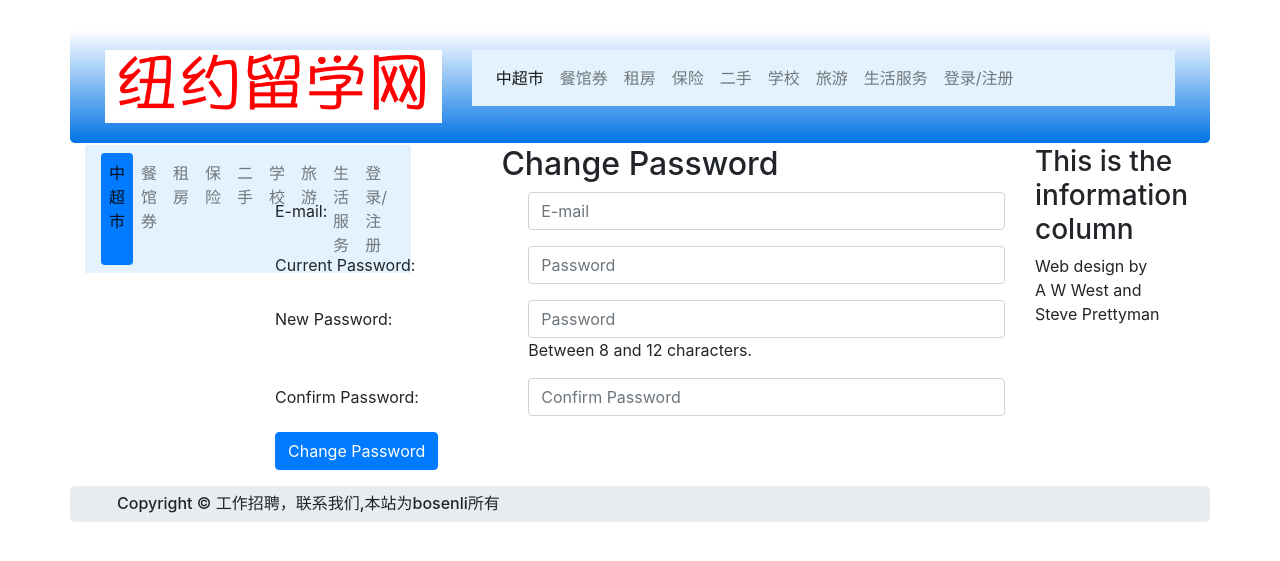
After one commit to bosenli/ecommerce, a PHP site: page /change-password.php in a window 1280 px wide. The commit adds this page. Shown: the top 561 px of the page. Run offline with PHP 8.4, Linux system fonts and the light colour scheme.

Commit message:
adding all existing files

```diff
--- /dev/null
+++ b/change-password.php
@@ -0,0 +1,95 @@
+<!DOCTYPE html>
+<html lang="en">
+<head>
+<?php include('head.php');?>
+    <script src="verify.js"></script>
+    </head>
+
+<body>
+<div class="container" style="margin-top:30px">
+<!-- Header Section -->
+<header class="jumbotron text-center row col-sm-14"
+style="margin-bottom:2px; background:linear-gradient(white, #0073e6); padding:20px;">
+  <?php include('header.php'); ?>
+</header>
+<!-- Body Section -->
+  <div class="row" style="padding-left: 0px;">
+<!-- Left-side Column Menu Section -->
+  <nav class="col-sm-2">
+      <ul class="nav nav-pills flex-column">
+		<?php include('nav.php'); ?>
+      </ul>
+  </nav>
+  <!-- Validate Input -->
+  <?php
+  if ($_SERVER['REQUEST_METHOD'] == 'POST') {
+   require('process-change-password.php');
+  } // End of the main Submit conditional.
+  ?>
+<div class="col-sm-8">
+<h2 class="h2 text-center">Change Password</h2>
+<form action="change-password.php" method="post" name="regform" id="regform"
+onsubmit="return checked();">
+<div class="form-group row">
+    <label for="email" class="col-sm-4 col-form-label">E-mail:</label>
+    <div class="col-sm-8">
+      <input type="email" class="form-control" id="email" name="email"
+	  placeholder="E-mail" maxlength="60" required
+	  value="<?php if (isset($_POST['email'])) echo $_POST['email']; ?>">
+    </div>
+  </div>
+  <div class="form-group row">
+    <label for="password" class="col-sm-4 col-form-label">Current Password:</label>
+    <div class="col-sm-8">
+      <input type="password" class="form-control" id="password" name="password"
+	  placeholder="Password" minlength="8" maxlength="12" required
+	  value="<?php if (isset($_POST['password'])) echo $_POST['password']; ?>">
+    </div>
+  </div>
+<div class="form-group row">
+    <label for="password1" class="col-sm-4 col-form-label">New Password:</label>
+    <div class="col-sm-8">
+      <input type="password" class="form-control" id="password1" name="password1"
+	  placeholder="Password" minlength="8" maxlength="12" required
+	  value="<?php if (isset($_POST['password1'])) echo $_POST['password1']; ?>">
+	  <span id='message'>Between 8 and 12 characters.</span>
+    </div>
+  </div>
+<div class="form-group row">
+    <label for="password2" class="col-sm-4 col-form-label">Confirm Password:</label>
+    <div class="col-sm-8">
+      <input type="password" class="form-control" id="password2" name="password2"
+	  placeholder="Confirm Password" minlength="8" maxlength="12" required
+	  value="<?php if (isset($_POST['password2'])) echo $_POST['password2']; ?>">
+    </div>
+  </div>
+<div class="form-group row">
+    <div class="col-sm-12">
+	<input id="submit" class="btn btn-primary" type="submit" name="submit"
+	value="Change Password">
+    </div>
+	</div>
+	</form>
+</div>
+<!-- Right-side Column Content Section -->
+<?php
+
+ if(isset($errorstring)) {
+	 echo '<footer class="jumbotron text-center col-sm-12"
+	style="padding-bottom:1px; padding-top:8px;">';
+ }
+ else
+ {
+	echo '<aside class="col-sm-2">';
+	include('info-col.php');
+	echo '</aside>';
+	echo '</div>';
+	echo '<footer class="jumbotron text-center row col-sm-14"
+	style="padding-bottom:1px; padding-top:8px;">';
+ }
+  include('footer.php');
+ ?>
+</footer>
+</div>
+</body>
+</html>
--- a/index.php
+++ b/index.php
@@ -2,6 +2,7 @@
 <html lang="en">
 <head>
 <?php include('head.php');?>
+
     </head>
 <body>
 <div class="container" style="margin-top:30px">
@@ -13,7 +14,7 @@
     <div class="row">
     <!-- Left-side Column Menu Section -->
         <div class="col-sm-2">
-
+        <a href="register-view-users.php">view user</a>
         </div>
         <div class="col-sm-8">
         <?php include('carousel_ad.php'); ?>
--- a/process-register-page.php
+++ b/process-register-page.php
@@ -28,7 +28,6 @@
 	} else {
 		$errors[] = 'You forgot to enter your password.';
 	}
-
 	if (empty($errors)) { // If everything's OK.              #5
 try {
 	// Register the user in the database...
--- a/register-thanks.php
+++ b/register-thanks.php
@@ -16,7 +16,7 @@
 
         </div>
         <div class="col-sm-8 text-center">
-        <h2>Thank you for registering</h2>
+        <h2>欢迎注册</h2>
 On the Home Page, you will now be able to login and add new quotes to the message board.
 <!-- login does not yet work, nut will in the next chapter -->
 
```
Also changed, not shown: mysqli_connect.php (+4 -17 lines), process-change-password.php (added, +102 -0 lines), register-view-users.php (added, +77 -0 lines).
